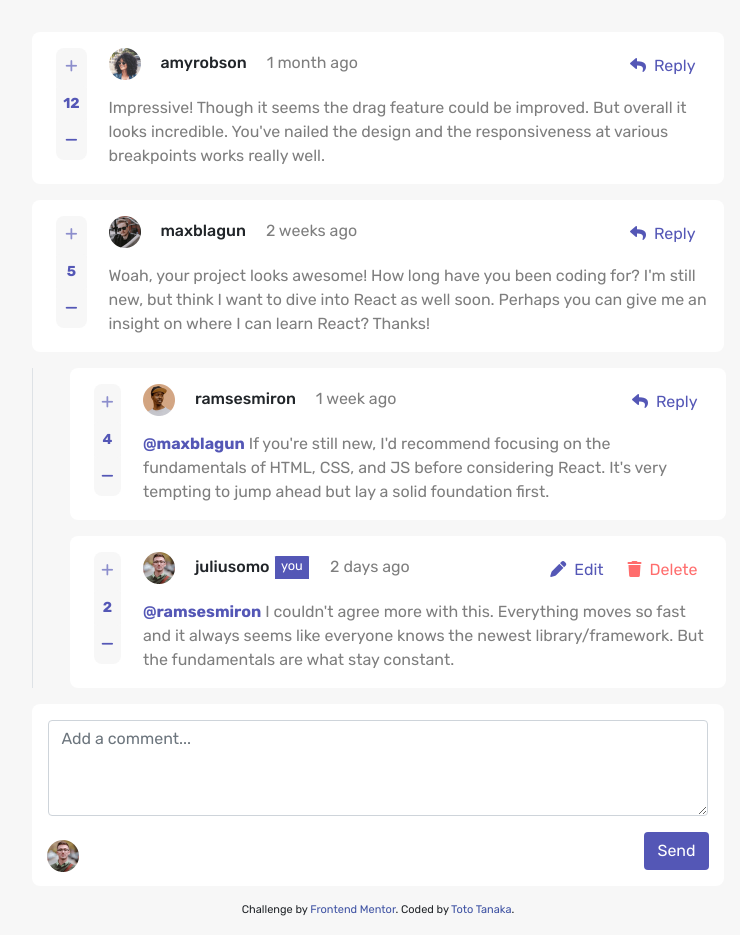
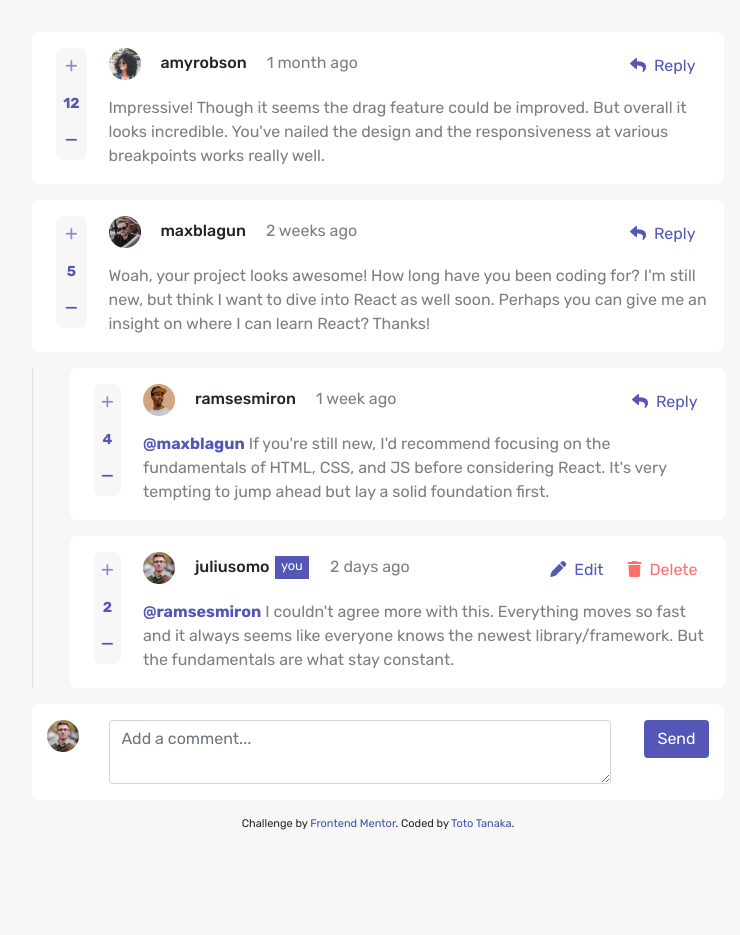
Before and after one commit to Toto-Kotaro-Tanaka/ss-interactive-comments-section, a plain HTML site: page index.html in a window 1280 px wide. Shown: the whole page, without its empty margins (262-1002 px from the left). After the commit the page ends 849 px from the top, so only its background shows below. Drawn offline with nearby package versions, Linux system fonts and the light colour scheme.

Commit message:
Style add comment section for desktop

```diff
--- a/assets/css/style.css
+++ b/assets/css/style.css
@@ -173,4 +173,8 @@ a:hover {
     body {
         width: 48rem;
     }
+    .--comment {
+        height: 4rem !important;
+        width: 105%;
+    }
 }
--- a/index.html
+++ b/index.html
@@ -42,7 +42,7 @@
         <!-- Add Comment Section -->
         <div class="card mt-3 mx-auto w--90">
             <div class="row">
-                <div class="col-12">
+                <div class="col-12 col-md-9 order-md-1">
                     <form>
                         <div class="form-group p-3 mb-0">
                             <textarea type="text" class="form-control --comment" id="exampleInputEmail1" aria-describedby="emailHelp" placeholder="Add a comment..."></textarea>
@@ -50,11 +50,11 @@
                     </form>
                 </div>
 
-                <div class="col-6 pt-2 pl--1875">
+                <div class="col-6 col-md-1 order-md-0 pt-2 pt-md-3 pl--1875">
                     <img class="d-inline --avatar" src="./images/avatars/image-juliusomo.png" alt="avatar">
                 </div>
 
-                <div class="col-6 text-right pb-3 pr--1875">
+                <div class="col-6 col-md-2 order-md-2 text-right pb-3 pt-md-3 pr--1875">
                     <button type="submit" class="btn btn--send">Send</button>
                 </div>
             </div>
```
